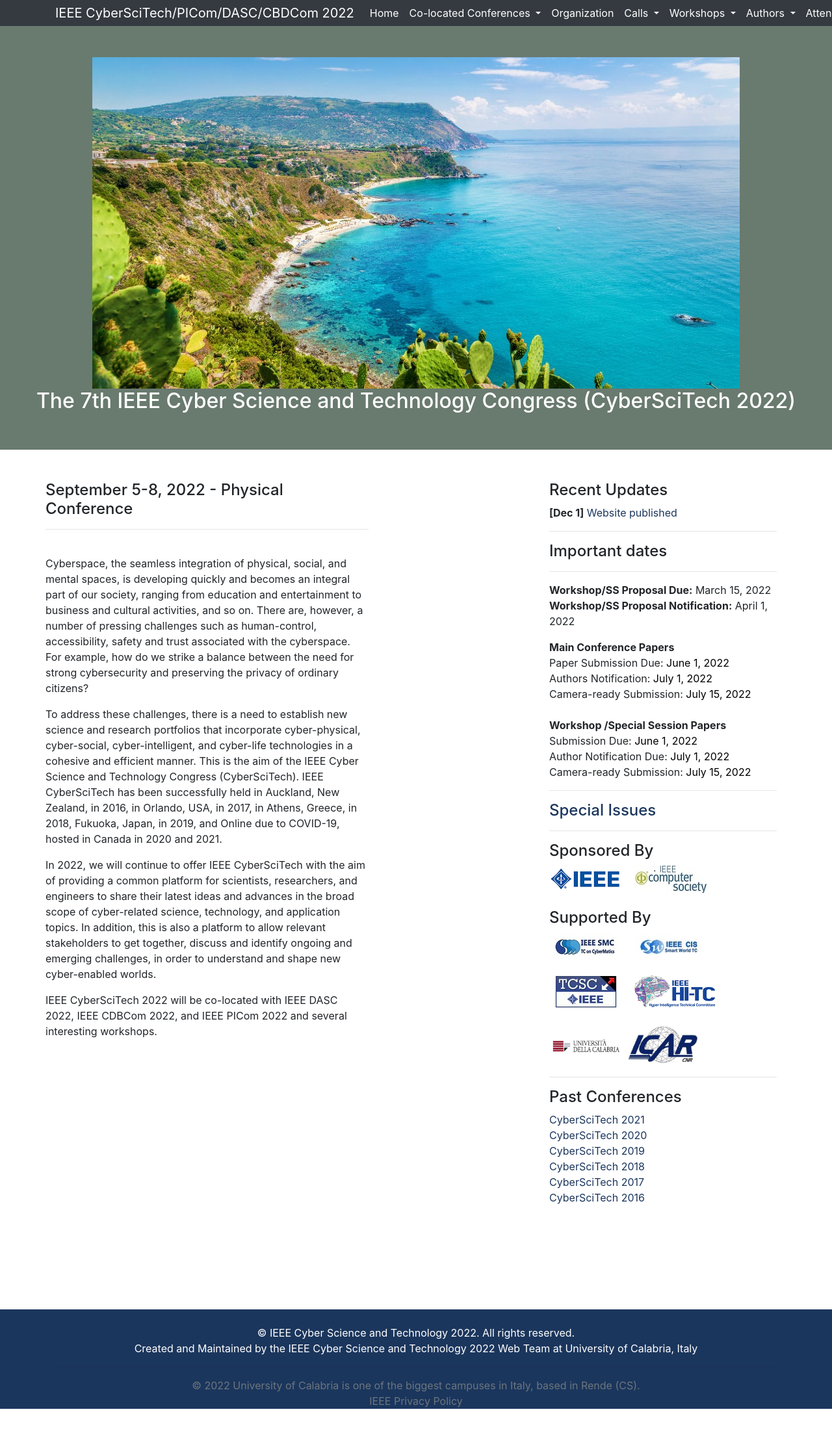
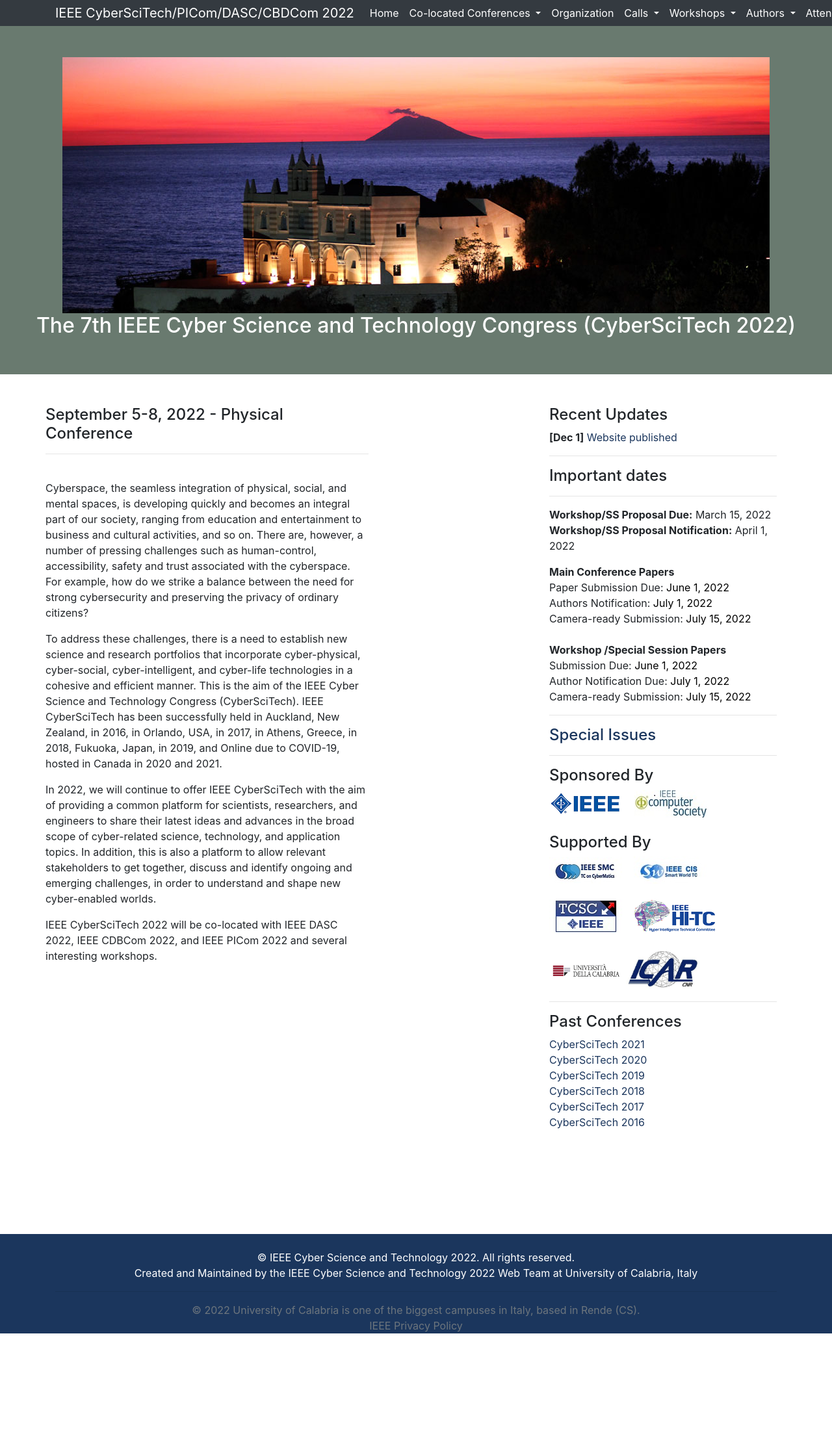
Before and after one commit to cyber-science/2022, a Jekyll site: the page built from _pages/cyberscitech/index.md, in a window 1280 px wide. Shown: the whole page at 65% size. Built offline with Jekyll 4.4.1, drawn with Linux system fonts in a browser that asks for light colours; after the commit the page ends 2100 px from its top, so only the background shows below that.

Commit message:
minor edits

```diff
--- a/_includes/headercst.html
+++ b/_includes/headercst.html
@@ -6,7 +6,7 @@
 
     <div class="align-items-center">
 <center>
-         <img src="/2022/assets/images/capovaticano.jpg" class="img-fluid" />
+         <img src="/2022/assets/images/tropea2.jpg" class="img-fluid" />
 
 
    <font style="color:white">  <h2>
--- a/assets/images/holder.txt
+++ /dev/null
@@ -1 +0,0 @@
-holder
```
Also changed, not shown: assets/images/tropea2.jpg (added).
